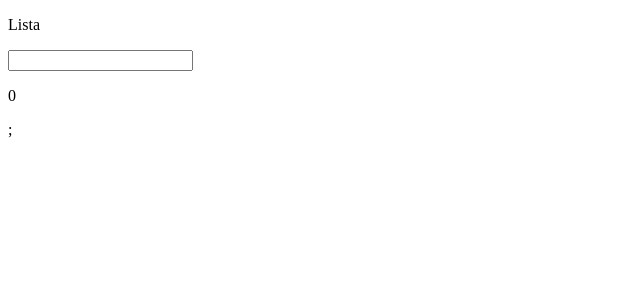
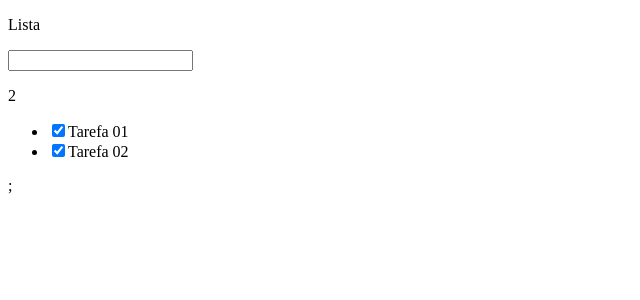
Before and after one commit to guilhermebarrosdev/Curso-React-com-Typescript, a React (Vite) app: page /pagina-inicial in a window 1280 px wide. Shown: the top 300 px of the page, without its empty margins (0-640 px from the left). Built offline with nearby package versions, Linux system fonts and the light colour scheme; data requests are answered from the project's data file.

Commit message:
:sparkles: Buscando tarefas na API

```diff
--- a/mock/database.json
+++ b/mock/database.json
@@ -9,11 +9,6 @@
       "title": "Tarefa 02",
       "isCompleted": true,
       "id": 2
-    },
-    {
-      "title": "Tarefa 04",
-      "isCompleted": false,
-      "id": 4
     }
   ]
 }
--- a/src/app/pages/dashboard/Dashboard.tsx
+++ b/src/app/pages/dashboard/Dashboard.tsx
@@ -1,13 +1,19 @@
-import { useCallback, useState } from 'react';
-
-export interface ITarefa {
-  id: number;
-  title: string;
-  isCompleted: boolean;
-}
+import { useCallback, useEffect, useState } from 'react';
+import { ApiException } from '../../shared/services/api/ApiException';
+import {
+  ITarefa,
+  TarefasService,
+} from '../../shared/services/api/tarefas/TarefasService';
 
 export const Dashboard = () => {
   const [lista, setLista] = useState<ITarefa[]>([]);
+
+  useEffect(() => {
+    TarefasService.getAll().then((result) => {
+      if (result instanceof ApiException) alert(result.message);
+      else setLista(result);
+    });
+  }, []);
 
   const handleInputKeyDown: React.KeyboardEventHandler<HTMLInputElement> =
     useCallback((event) => {
--- a/src/app/shared/services/api/tarefas/TarefasService.ts
+++ b/src/app/shared/services/api/tarefas/TarefasService.ts
@@ -1,7 +1,7 @@
 import { Api } from '../ApiConfig';
 import { ApiException } from '../ApiException';
 
-interface ITarefa {
+export interface ITarefa {
   id: number;
   title: string;
   isCompleted: boolean;
```
